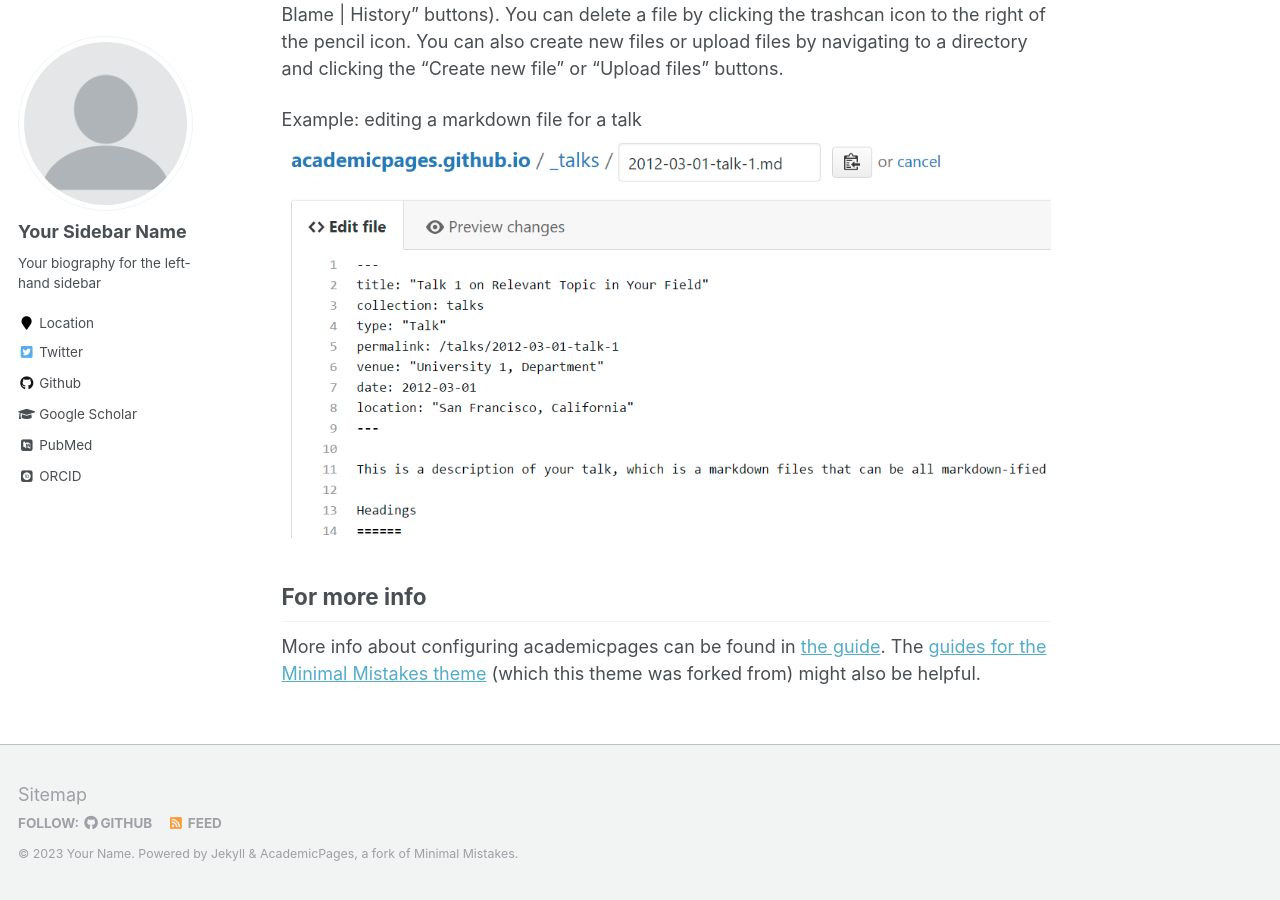
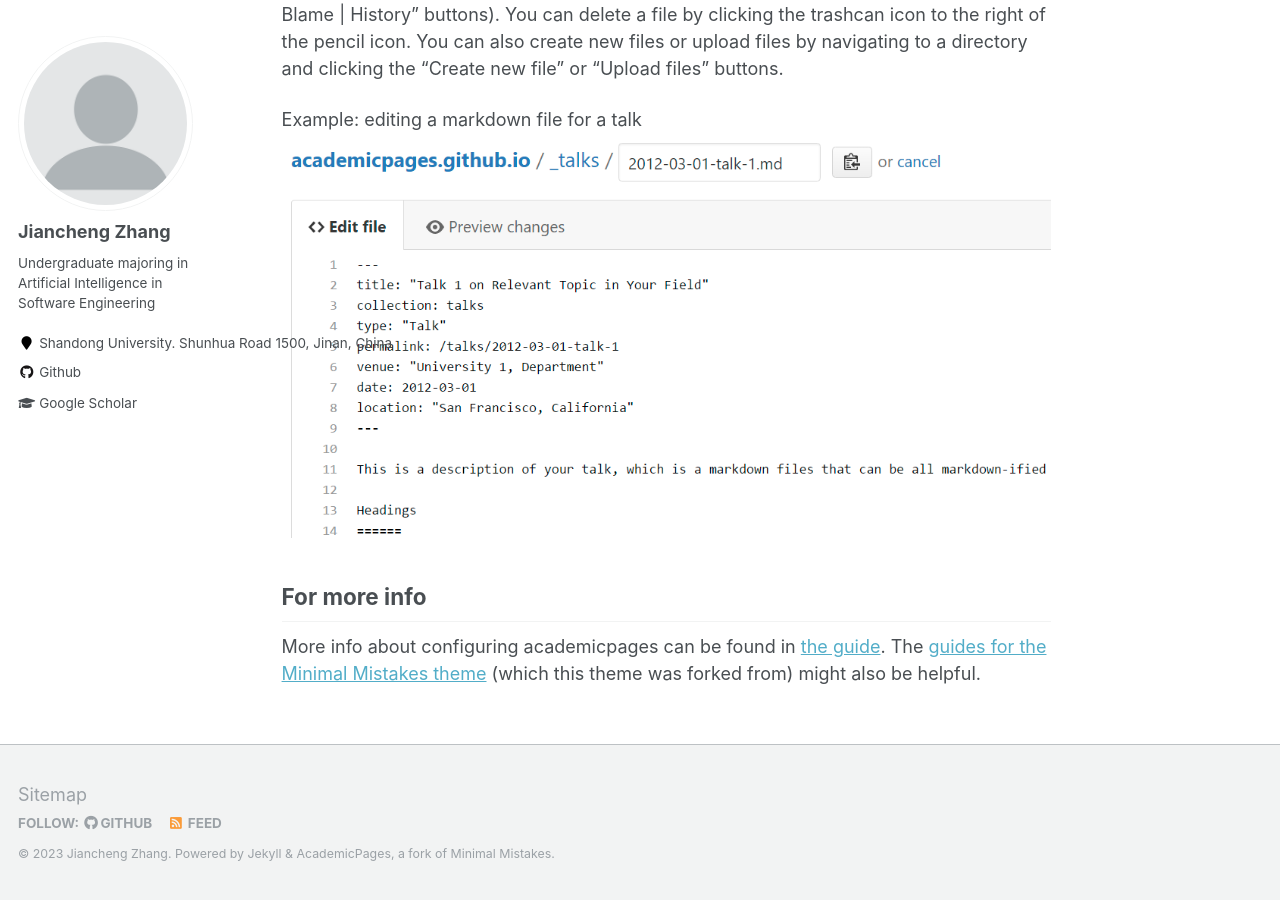
Before and after one commit to zjcyeshome/zjcyeshome.github.io, a Jekyll site: the page built from _pages/about.md, in a window 1280 px wide and 900 px high, scrolled down 2463 px. Built offline with Jekyll 4.4.1, drawn with Linux system fonts in a browser that asks for light colours; some web fonts are replaced; some of the changed text lies outside the part shown.

Commit message:
Update _config.yml

```diff
--- a/_config.yml
+++ b/_config.yml
@@ -7,11 +7,11 @@
 
 # Site Settings
 locale                   : "en-US"
-title                    : "Your Name / Site Title"
+title                    : "Jiancheng Zhang"
 title_separator          : "-"
-name                     : &name "Your Name"
+name                     : &name "Jiancheng Zhang"
 description              : &description "personal description"
-url                      : https://academicpages.github.io # the base hostname & protocol for your site e.g. "https://mmistakes.github.io"
+url                      : https://zjcyeshome.github.io
 baseurl                  : "" # the subpath of your site, e.g. "/blog"
 repository               : "academicpages/academicpages.github.io"
 teaser                   :  # filename of teaser fallback teaser image placed in /images/, .e.g. "500x300.png"
@@ -56,13 +56,13 @@ alexa_site_verification  :
 yandex_site_verification :
 
 # Social Sharing
-twitter:
-  username               : &twitter
-facebook:
-  username               :
-  app_id                 :
-  publisher              :
-og_image                 :  # Open Graph/Twitter default site image
+# twitter:
+#   username               : &twitter
+# facebook:
+#   username               :
+#   app_id                 :
+#   publisher              :
+# og_image                 :  # Open Graph/Twitter default site image
 # For specifying social profiles
 # - https://developers.google.com/structured-data/customize/social-profiles
 social:
@@ -80,13 +80,13 @@ analytics:
 
 # Site Author
 author:
-  name             : "Your Sidebar Name"
+  name             : "Jiancheng Zhang"
   avatar           : "profile.png"
-  bio              : "Your biography for the left-hand sidebar"
-  location         : "Location"
+  bio              : "Undergraduate majoring in Artificial Intelligence in Software Engineering"
+  location         : "Shandong University. Shunhua Road 1500, Jinan, China"
   employer         :
-  pubmed           : "https://www.ncbi.nlm.nih.gov/pubmed/?term=john+snow"
-  googlescholar    : "http://yourfullgooglescholarurl.com"
+  # pubmed           : "https://www.ncbi.nlm.nih.gov/pubmed/?term=john+snow"
+  googlescholar    : "https://scholar.google.com/citations?hl=en&user=whbwkbgAAAAJ"
   email            :
   researchgate     :  # example: "https://www.researchgate.net/profile/yourprofile"
   uri              :
@@ -103,13 +103,13 @@ author:
   impactstory      : #"https://profiles.impactstory.org/u/xxxx-xxxx-xxxx-xxxx"
   lastfm           :
   linkedin         :
-  orcid            : "http://orcid.org/yourorcidurl"
+  # orcid            : "http://orcid.org/yourorcidurl"
   pinterest        :
   soundcloud       :
   stackoverflow    : # http://stackoverflow.com/users/123456/username
   steam            :
   tumblr           :
-  twitter          : "replacethistwitterhandle"
+  # twitter          : "replacethistwitterhandle"
   vine             :
   weibo            :
   xing             :
```
